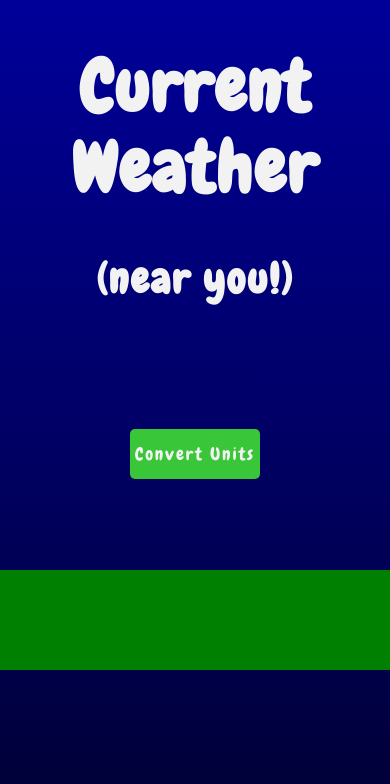
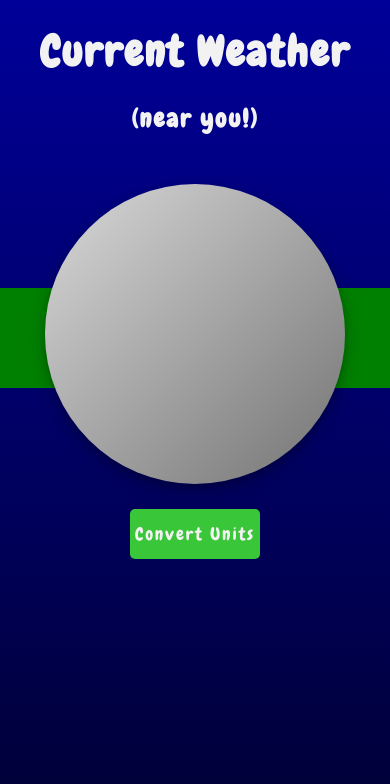
Before and after one commit to DANIELEGBETABI/weather-5, a plain HTML site: page index.html in a window 390 px wide. Drawn offline with nearby package versions, Linux system fonts and the light colour scheme.

Commit message:
responsive styles

```diff
--- a/css/styles.css
+++ b/css/styles.css
@@ -12,12 +12,12 @@ header {
   margin: 0 auto;
   color: #f2f2f2;
   text-align: center;
-  font-size: 2em;
+  font-size: 1.2em;
 }
 
 #backBanner {
   position: absolute;
-  margin: 225px auto;
+  margin: 130px auto;
   width: 100%;
   height: 100px;
   background: green;
@@ -42,11 +42,12 @@ header {
   -webkit-box-align: center;
       -ms-flex-align: center;
           align-items: center;
-  width: 100%;
-  margin: 100px auto 25px;
+  width: 300px;
+  height: 300px;
+  margin: 50px auto 25px;
   background: -webkit-linear-gradient(315deg, #d9d9d9, #737373);
   background: linear-gradient(135deg, #d9d9d9, #737373);
-  border-radius: 10px 10px 10px 10px;
+  border-radius: 100%;
   box-shadow: 0 4px 8px 0 rgba(0, 0, 0, 0.2), 0 6px 20px 0 rgba(0, 0, 0, 0.2);
   -webkit-animation: fadein .75s;
           animation: fadein .75s;
@@ -75,10 +76,16 @@ header {
 }
 
 @media only screen and (min-width: 692px) {
+  header {
+    font-size: 2em;
+  }
+  #backBanner {
+    margin: 225px auto;
+  }
   #tempShow {
+    margin: 100px auto 25px;
     width: 400px;
     height: 400px;
-      border-radius: 100%;
   }
 }
 
--- a/index.html
+++ b/index.html
@@ -2,6 +2,7 @@
 <html>
   <head>
     <meta charset="utf-8">
+    <meta name="viewport" content="width=device-width, initial-scale=1">
     <title>WEATHER</title>
     <link href="https://fonts.googleapis.com/css?family=Chewy" rel="stylesheet">
     <link rel="stylesheet" type="text/css" href="https://cdnjs.cloudflare.com/ajax/libs/normalize/4.2.0/normalize.min.css">
```
Lines whose indentation alone changed are shown as unchanged.
